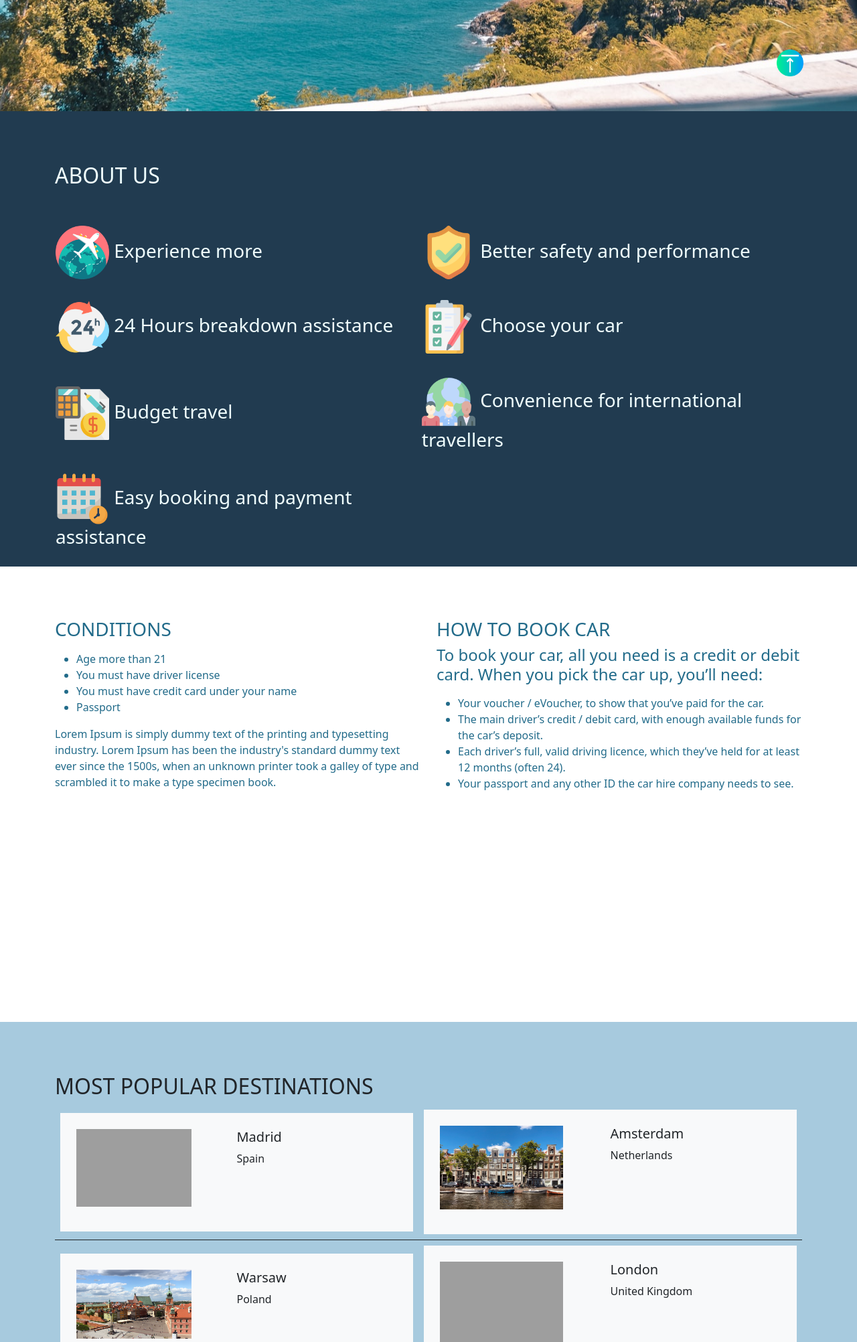
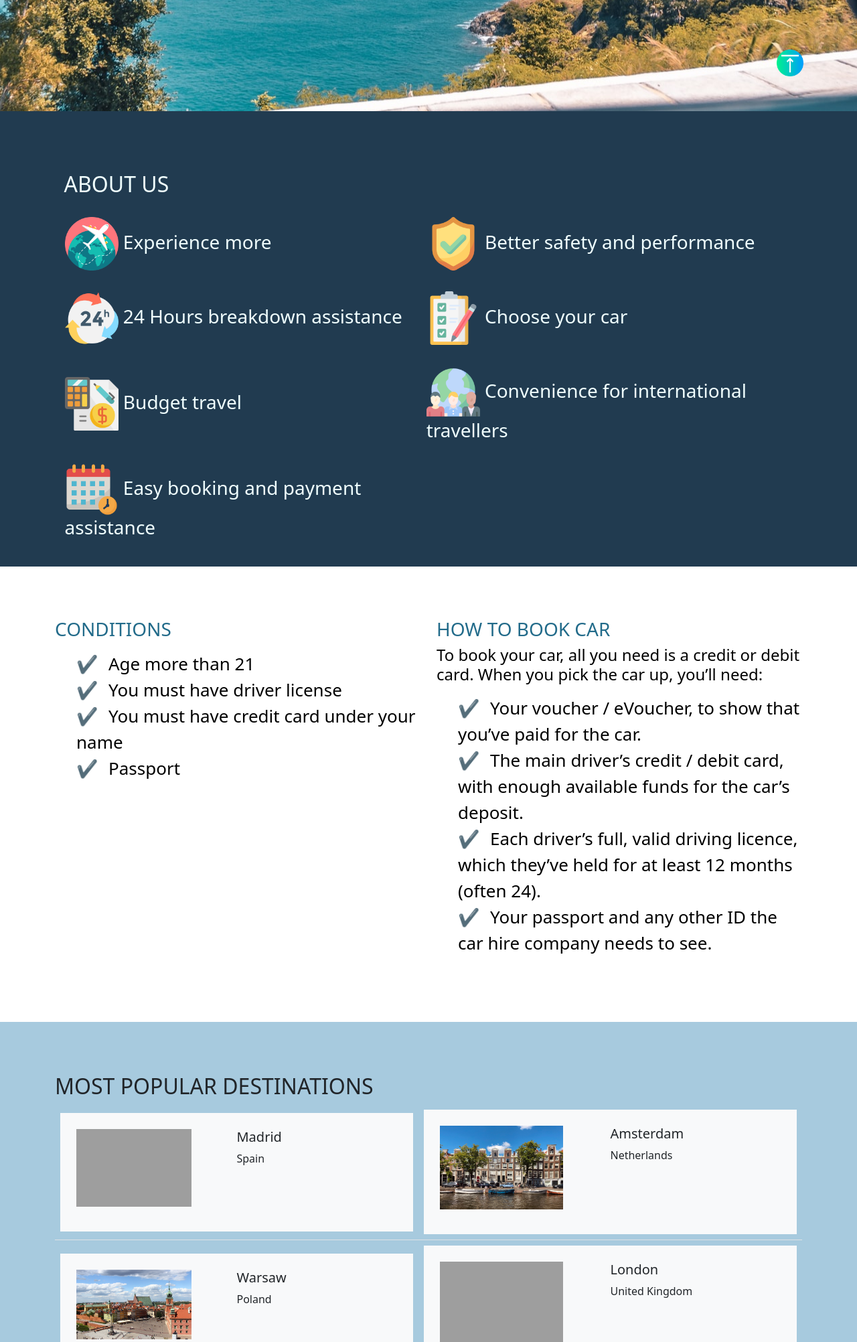
Before and after one commit to Tatsiana13/carsharing, a PHP site: page / in a window 1280 px wide. Shown: the part 626-2630 px from the top of the page at 67% size. Run offline with PHP 8.4, Linux system fonts and the light colour scheme; grey boxes are pictures that could not be loaded.

Commit message:
edit "Conditions"

```diff
--- a/templates/Main/index.php
+++ b/templates/Main/index.php
@@ -28,15 +28,27 @@
         height: 680px;
         padding-top: 6%;
         background: white;
-        color: #226b8a;
+        color: black;
+        font-size: 26px;
 
     }
+    .photobg2 h3 {
+        color: #226b8a;
+    }
+    .photobg2 li {
+        list-style: none;
+    }
 
+    .photobg2 li:before {
+        content: "✔";
+        margin: 0 16px 0 0;
+    }
     .photobg3 {
         width: 100%;
         height: 1000px;
         padding-top: 6%;
         background: #a7cade;
+
 
 
     }
@@ -158,7 +170,8 @@
         opacity: 0.6;
     }
     .container-lg{
-        padding-top: 2%;
+        padding-top: 1%;
+        padding-left: 2%;
     }
     .container-lg td{
         padding-top: 2%;
@@ -218,39 +231,35 @@
 <section id="content1">
     <div class="photobg1">
 
-
-        <div class="container-sm">
+        <div class="container-lg">
             <h2>ABOUT US</h2>
-            </div>
-        <div class="container-lg">
             <table>
                 <tr>
                     <td>
-                        <h3><img src="/public/images/icons/travel.png" width="80px" height="80px"> Experience more</h3>
+                        <h3><img src="/public/images/icons/travel.png" width="80px" height="80px">  Experience more</h3>
                     </td>
                     <td>
-                        <h3><img src="/public/images/icons/antivirus.png" width="80px" height="80px"> Better safety and
+                        <h3><img src="/public/images/icons/antivirus.png" width="80px" height="80px">  Better safety and
                             performance</h3>
                     </td>
                 </tr>
                 <tr>
                     <td>
-                        <h3><img src="/public/images/icons/24-hours.png" width="80px" height="80px"> 24 Hours breakdown
+                        <h3><img src="/public/images/icons/24-hours.png" width="80px" height="80px">  24 Hours breakdown
                             assistance</h3>
                     </td>
                     <td>
-                        <h3><img src="/public/images/icons/checklist.png" width="80px" height="80px"> Choose your car
+                        <h3><img src="/public/images/icons/checklist.png" width="80px" height="80px">  Choose your car
                         </h3>
 
                     </td>
                 </tr>
                 <tr>
                     <td>
-                        <h3><img src="/public/images/icons/budget.png" width="80px" height="80px"> Budget travel</h3>
+                        <h3><img src="/public/images/icons/budget.png" width="80px" height="80px">  Budget travel</h3>
                     </td>
                     <td>
-                        <h3><img src="/public/images/icons/international-consumer.png" width="80px" height="80px">
-                            Convenience for international travellers</h3>
+                        <h3><img src="/public/images/icons/international-consumer.png" width="80px" height="80px">   Convenience for international travellers</h3>
                     </td>
                 </tr>
                 <tr>
@@ -279,13 +288,6 @@
                         <li>You must have credit card under your name</li>
                         <li>Passport</li>
                     </ul>
-                    </p>
-                    <p>
-                        Lorem Ipsum is simply dummy text of the printing and typesetting industry. Lorem Ipsum has been
-                        the
-                        industry's standard dummy text ever since the 1500s, when an unknown printer took a galley of
-                        type and
-                        scrambled it to make a type specimen book.
                     </p>
                 </div>
                 <div class="col">
@@ -316,13 +318,8 @@
     <div class="photobg3">
         <div class="container-sm">
             <div class="table-responsive">
+                <h2>MOST POPULAR DESTINATIONS</h2>
                 <table class="table align-middle">
-                    <thead>
-                    <tr>
-                        <h2>MOST POPULAR DESTINATIONS</h2>
-                    </tr>
-                    </thead>
-                    <tbody>
                     <tr>
                     </tr>
                     <tr class="align-bottom">
@@ -351,17 +348,6 @@
                             </div>
                         </td>
                     </tr>
-                    </tbody>
-
-                    <thead>
-                    <tr>
-                    </tr>
-                    </thead>
-                    <tbody>
-                    <tr>
-                    </tr>
-                    <tr class="align-bottom">
-                    </tr>
                     <tr>
                         <td>
                             <div class="row g-0 bg-light position-relative">
@@ -385,14 +371,6 @@
                                 </div>
                             </div>
                         </td>
-                    </tr>
-                    </tbody>
-
-
-                    <tbody>
-                    <tr>
-                    </tr>
-                    <tr class="align-bottom">
                     </tr>
                     <tr>
                         <td>
@@ -418,7 +396,6 @@
                             </div>
                         </td>
                     </tr>
-                    </tbody>
                 </table>
             </div>
         </div>
```
